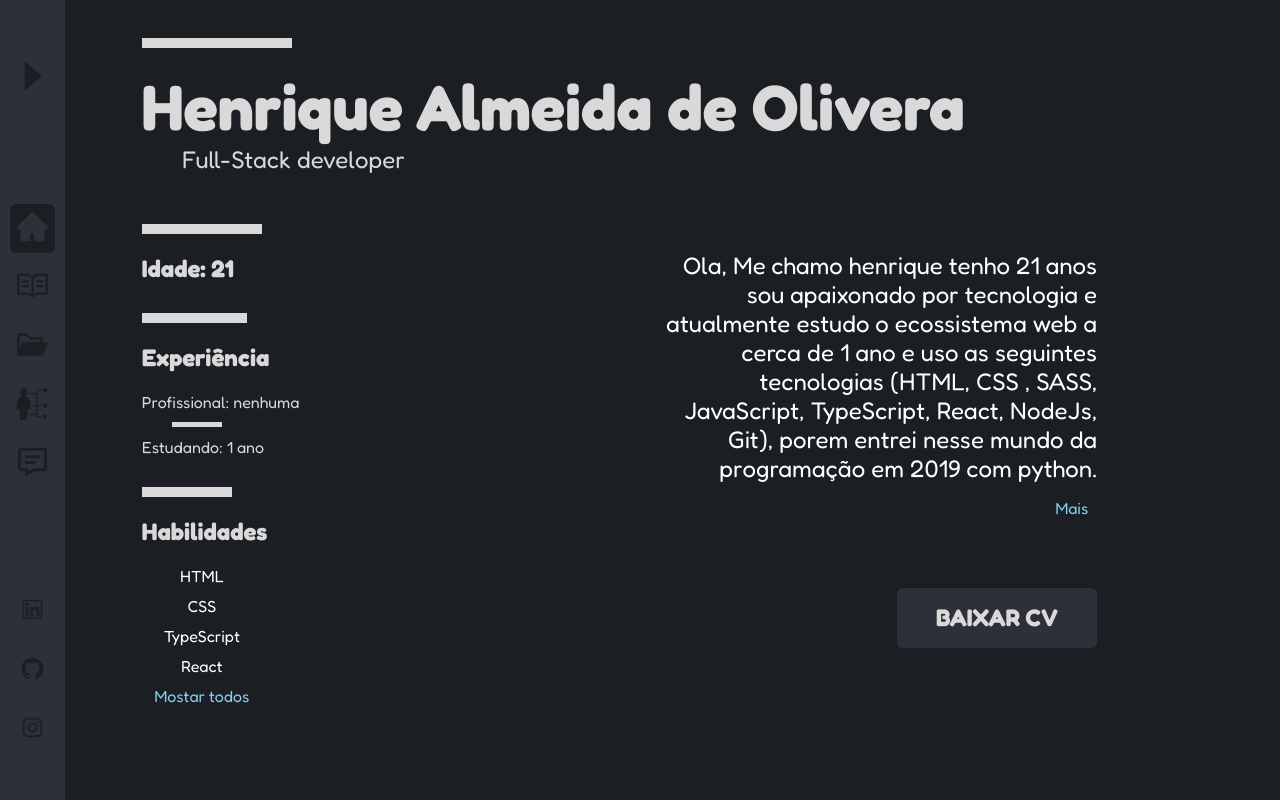
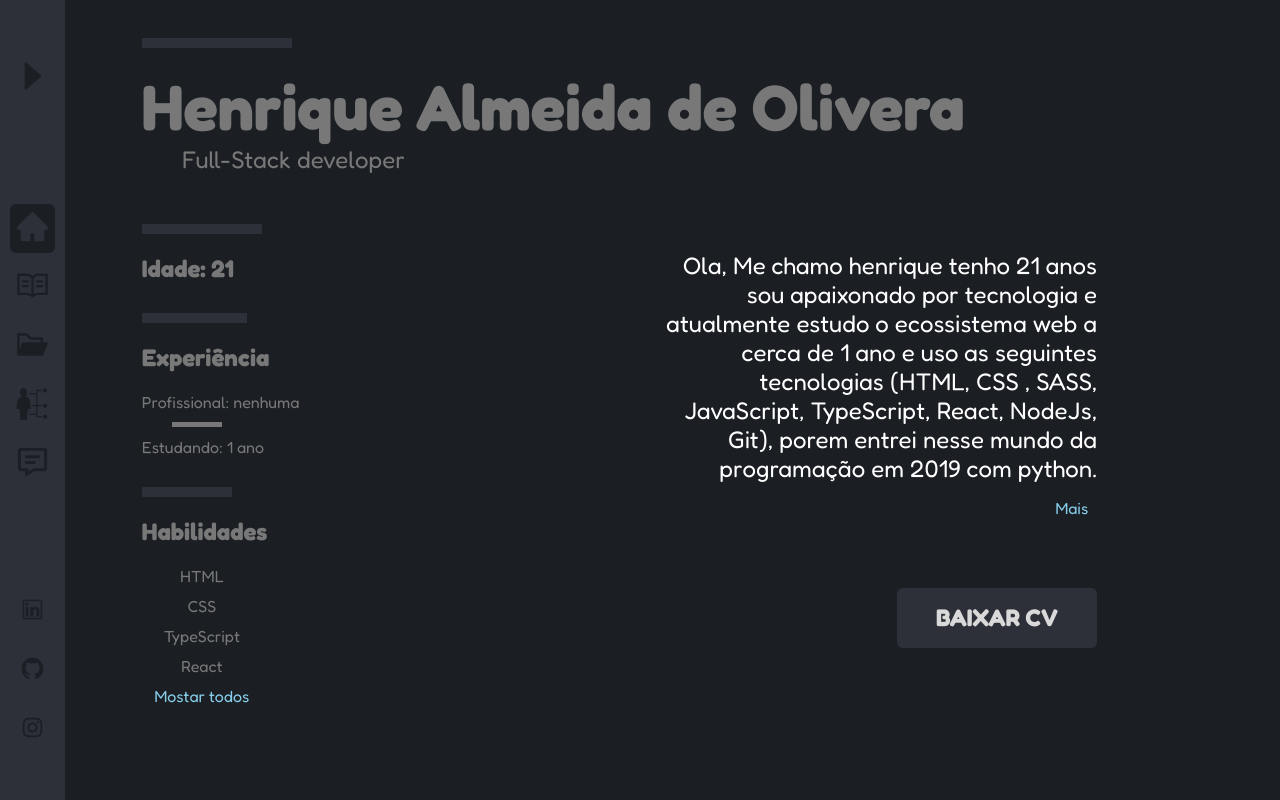
Before and after one commit to HenriqueeAl/Portf-lio, a React (Vite) app: page / in a window 1280 px wide. Both pictures are taken after a click on the icon 325 px from the left and 45 px from the top of the page. Built offline with nearby package versions, Linux system fonts and the light colour scheme.

Commit message:
menu alt ready

```diff
--- a/src/App.tsx
+++ b/src/App.tsx
@@ -6,12 +6,21 @@ import { Menushow } from './components/menushow/Menushow'
 
 function App(props: any) {
   const [menu, setMenu] = useState(true);
-  console.log(menu)
+  const [area,setArea] = useState('inicio');
 
   return (
     <div className="App">
-      {menu == true ? <Menushow menu={()=>setMenu(!menu)}></Menushow> : <Menuhide menu={()=>setMenu(!menu)}></Menuhide>}
-      <Inicio></Inicio>
+      {menu == true ?
+      <Menushow menu={()=>setMenu(!menu)} area={setArea} selecionado={area}></Menushow>
+       :
+      <Menuhide menu={()=>setMenu(!menu)} area={setArea} selecionado={area}></Menuhide>
+      }
+
+      {area == 'inicio' ? <Inicio></Inicio> : <></>}
+      {area == 'sobre' ? <></> : <></>}
+      {area == 'projetos' ? <></> : <></>}
+      {area == 'habilidades' ? <></> : <></>}
+      {area == 'contato' ? <></> : <></>}
     </div>
   )
 }
--- a/src/components/inicio/inicio.scss
+++ b/src/components/inicio/inicio.scss
@@ -6,17 +6,17 @@
         .line-name{
             width: 150px;
             height: 10px;
-            background-color: #D9D9D9;
+            background-color: #2D3039;
         }
         h1{
             margin-top: 20px;
-            color: #D9D9D9;
+            color: #787878;
             font-size: 64px;
             font-family: fredoka;
         }
         p{
             font-size: 24px;
-            color: #D9D9D9;
+            color: #787878;
             font-family: fredoka;
             margin-left: 40px;
         }
@@ -27,14 +27,14 @@
         .line-idade{
             width: 120px;
             height: 10px;
-            background-color: #D9D9D9;
+            background-color: #2D3039;
             margin-top: 50px;
         }
         h4{
             margin-top: 20px;
             font-size: 24px;
             font-family: fredoka;
-            color: #D9D9D9;
+            color: #787878;
         }
     }
 
@@ -44,13 +44,13 @@
             width: 105px;
             height: 10px;
             margin-top: 30px;
-            background-color: #D9D9D9;
+            background-color: #2D3039;
         }
         h4{
             margin-top: 20px;
             font-size: 24px;
             font-family: fredoka;
-            color: #D9D9D9;
+            color: #787878;
             margin-bottom: 20px;
         }
 
@@ -58,12 +58,12 @@
             .line-meio-experiencia{
                 width: 50px;
                 height: 5px;
-                background-color: #D9D9D9;
+                background-color: #787878;
                 margin: 10px 30px;
             }
 
             p{
-                color: #D9D9D9;
+                color: #787878;
                 font-size: 16px;
                 font-family: fredoka;
             }
@@ -77,13 +77,13 @@
             width: 90px;
             height: 10px;
             margin-top: 30px;
-            background-color: #D9D9D9;
+            background-color: #2D3039;
         }
         h4{
             margin-top: 20px;
             font-size: 24px;
             font-family: fredoka;
-            color: #D9D9D9;
+            color: #787878;
             margin-bottom: 20px;
         }
         ul{
@@ -92,7 +92,7 @@
             text-align: center;
             li{
                 margin-bottom: 10px;
-                color: white;
+                color: #787878;
                 font-family: fredoka;
 
                 a{
--- a/src/components/menuhide/Menuhide.tsx
+++ b/src/components/menuhide/Menuhide.tsx
@@ -2,9 +2,59 @@ import './menuhide.scss'
 import { AiFillCaretRight, AiFillHome, AiOutlineRead, AiFillFolderOpen, AiOutlineLinkedin, AiOutlineGithub, AiOutlineInstagram } from 'react-icons/ai';
 import { GiSkills } from "react-icons/gi";
 import { BiMessageDetail } from "react-icons/bi";
+import { useRef,useEffect } from 'react';
 
 
 export const Menuhide = (props: any) => {
+
+    const inicio = useRef<HTMLLIElement>(null)
+    const sobre = useRef<HTMLLIElement>(null)
+    const projetos = useRef<HTMLLIElement>(null)
+    const habilidades = useRef<HTMLLIElement>(null)
+    const contato = useRef<HTMLLIElement>(null)
+
+    useEffect(()=>{
+        console.log(props.selecionado)
+
+        if(props.selecionado === 'inicio'){
+            inicio.current?.classList.remove('select')
+            sobre.current?.classList.add('select')
+            projetos.current?.classList.add('select')
+            habilidades.current?.classList.add('select')
+            contato.current?.classList.add('select')
+            console.log(props.selecionados)
+        }else if(props.selecionado === 'sobre'){
+            inicio.current?.classList.add('select')
+            sobre.current?.classList.remove('select')
+            projetos.current?.classList.add('select')
+            habilidades.current?.classList.add('select')
+            contato.current?.classList.add('select')
+            console.log(props.selecionados)
+        }else if(props.selecionado === 'projetos'){
+            inicio.current?.classList.add('select')
+            sobre.current?.classList.add('select')
+            projetos.current?.classList.remove('select')
+            habilidades.current?.classList.add('select')
+            contato.current?.classList.add('select')
+            console.log(props.selecionados)
+        }else if(props.selecionado === 'habilidades'){
+            inicio.current?.classList.add('select')
+            sobre.current?.classList.add('select')
+            projetos.current?.classList.add('select')
+            habilidades.current?.classList.remove('select')
+            contato.current?.classList.add('select')
+            console.log(props.selecionados)
+        }else if(props.selecionado === 'contato'){
+            inicio.current?.classList.add('select')
+            sobre.current?.classList.add('select')
+            projetos.current?.classList.add('select')
+            habilidades.current?.classList.add('select')
+            contato.current?.classList.remove('select')
+            console.log(props.selecionados)
+        }
+    }, [props.selecionado])
+
+
     return (
         <header className='header-close'>
             <div className='open-header'>
@@ -12,13 +62,21 @@ export const Menuhide = (props: any) => {
             </div>
             <nav className='nav-hide'>
                 <ul>
-                    <a><li style={{backgroundColor: '#1B1F24'}}>
-                        <AiFillHome className='icons-header-hide' style={{color: '#2D3039'}}></AiFillHome>
+                    <a href='#'><li ref={inicio} onClick={()=>props.area('inicio')}>
+                        <AiFillHome className='icons-header-hide'></AiFillHome>
                     </li></a>
-                    <a><li><AiOutlineRead className='icons-header-hide'></AiOutlineRead></li></a>
-                    <a><li><AiFillFolderOpen className='icons-header-hide'></AiFillFolderOpen></li></a>
-                    <a><li><GiSkills className='icons-header-hide'></GiSkills></li></a>
-                    <a><li><BiMessageDetail className='icons-header-hide'></BiMessageDetail></li></a>
+                    <a href='#'><li ref={sobre} onClick={()=>props.area('sobre')}>
+                        <AiOutlineRead className='icons-header-hide'></AiOutlineRead>
+                    </li></a>
+                    <a href='#'><li ref={projetos} onClick={()=>props.area('projetos')}>
+                        <AiFillFolderOpen className='icons-header-hide'></AiFillFolderOpen>
+                    </li></a>
+                    <a href='#'><li ref={habilidades} onClick={()=>props.area('habilidades')}>
+                        <GiSkills className='icons-header-hide'></GiSkills>
+                    </li></a>
+                    <a href='#'><li ref={contato} onClick={()=>props.area('contato')}>
+                        <BiMessageDetail className='icons-header-hide'></BiMessageDetail>
+                    </li></a>
                 </ul>
             </nav>
             <div className='sociais-header-close'>
--- a/src/components/menuhide/menuhide.scss
+++ b/src/components/menuhide/menuhide.scss
@@ -26,16 +26,21 @@
         background-color: transparent;
         display: flex;
         justify-content: center;
+        a{
+            color: #2D3039;
+        }
         ul{
             background-color: transparent;
             list-style: none;
+            .select{
+                background-color: transparent;
+                color: #1B1F24;
+            }
             li{
                 margin: 10px;
                 padding: 5px;
                 border-radius: 6px;
-                background-color: transparent;
                 .icons-header-hide{
-                    color: #1B1F24;
                     font-size: 35px;
                     background-color: transparent;
                     cursor: pointer;
--- a/src/components/menushow/Menushow.tsx
+++ b/src/components/menushow/Menushow.tsx
@@ -2,9 +2,52 @@ import './menushow.scss'
 import { AiFillCaretLeft, AiOutlineInstagram, AiOutlineGithub, AiOutlineLinkedin, AiFillHome, AiOutlineRead, AiFillFolderOpen } from 'react-icons/ai';
 import { GiSkills } from "react-icons/gi";
 import { BiMessageDetail } from "react-icons/bi";
+import { useRef, useEffect } from 'react';
 
 export const Menushow = (props: any) => {
     const code =  '</>'
+
+    const inicio = useRef<HTMLLIElement>(null)
+    const sobre = useRef<HTMLLIElement>(null)
+    const projetos = useRef<HTMLLIElement>(null)
+    const habilidades = useRef<HTMLLIElement>(null)
+    const contato = useRef<HTMLLIElement>(null)
+
+    useEffect(()=>{
+        if(props.selecionado === 'inicio'){
+            inicio.current?.classList.remove('select')
+            sobre.current?.classList.add('select')
+            projetos.current?.classList.add('select')
+            habilidades.current?.classList.add('select')
+            contato.current?.classList.add('select')
+        }else if(props.selecionado === 'sobre'){
+            inicio.current?.classList.add('select')
+            sobre.current?.classList.remove('select')
+            projetos.current?.classList.add('select')
+            habilidades.current?.classList.add('select')
+            contato.current?.classList.add('select')
+        }else if(props.selecionado === 'projetos'){
+            inicio.current?.classList.add('select')
+            sobre.current?.classList.add('select')
+            projetos.current?.classList.remove('select')
+            habilidades.current?.classList.add('select')
+            contato.current?.classList.add('select')
+        }else if(props.selecionado === 'habilidades'){
+            inicio.current?.classList.add('select')
+            sobre.current?.classList.add('select')
+            projetos.current?.classList.add('select')
+            habilidades.current?.classList.remove('select')
+            contato.current?.classList.add('select')
+        }else if(props.selecionado === 'contato'){
+            inicio.current?.classList.add('select')
+            sobre.current?.classList.add('select')
+            projetos.current?.classList.add('select')
+            habilidades.current?.classList.add('select')
+            contato.current?.classList.remove('select')
+        }
+    }, [props.selecionado])
+
+
     return (
         <div>
             <header>
@@ -15,28 +58,28 @@ export const Menushow = (props: any) => {
                 <div className='content'>
                     <nav>
                         <ul>
-                            <a href='#'><li>
+                            <a href='#' onClick={()=>props.area('inicio')}><li ref={inicio} className='select'>
                                 <AiFillHome className='icons-nav-header'></AiFillHome>
                                 <div></div>
                                 <p>Inicio</p>
                             </li></a>
-                            <a href='#'><li style={{backgroundColor: 'transparent'}}>
-                                <AiOutlineRead className='icons-nav-header' style={{color: '#1B1F24'}}></AiOutlineRead>
+                            <a href='#'><li onClick={()=>props.area('sobre')} ref={sobre} className='select'>
+                                <AiOutlineRead className='icons-nav-header'></AiOutlineRead>
                                 <div></div>
                                 <p>Sobre</p>
                             </li></a>
-                            <a href='#'><li style={{backgroundColor: 'transparent'}}>
-                                <AiFillFolderOpen className='icons-nav-header' style={{color: '#1B1F24'}}></AiFillFolderOpen>
+                            <a href='#'><li onClick={()=>props.area('projetos')} ref={projetos} className='select'>
+                                <AiFillFolderOpen className='icons-nav-header'></AiFillFolderOpen>
                                 <div></div>
                                 <p>Projetos</p>
                             </li></a>
-                            <a href='#'><li style={{backgroundColor: 'transparent'}}>
-                                <GiSkills className='icons-nav-header' style={{color: '#1B1F24'}}></GiSkills>
+                            <a href='#'><li onClick={()=>props.area('habilidades')} ref={habilidades} className='select'>
+                                <GiSkills className='icons-nav-header'></GiSkills>
                                 <div></div>
                                 <p>Habilidades</p>
                             </li></a>
-                            <a href='#'><li style={{backgroundColor: 'transparent'}}>
-                                <BiMessageDetail className='icons-nav-header' style={{color: '#1B1F24'}}></BiMessageDetail>
+                            <a href='#'><li onClick={()=>props.area('contato')} ref={contato} className='select'>
+                                <BiMessageDetail className='icons-nav-header'></BiMessageDetail>
                                 <div></div>
                                 <p>Contato</p>
                             </li></a>
```
Also changed, not shown: src/components/menushow/menushow.scss (+7 -1 lines).
